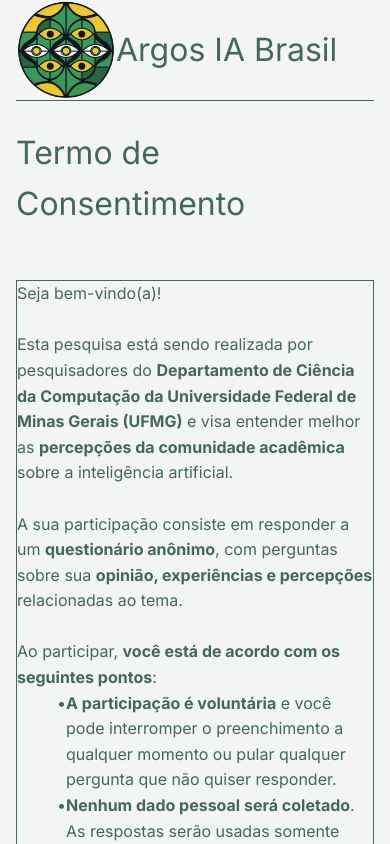
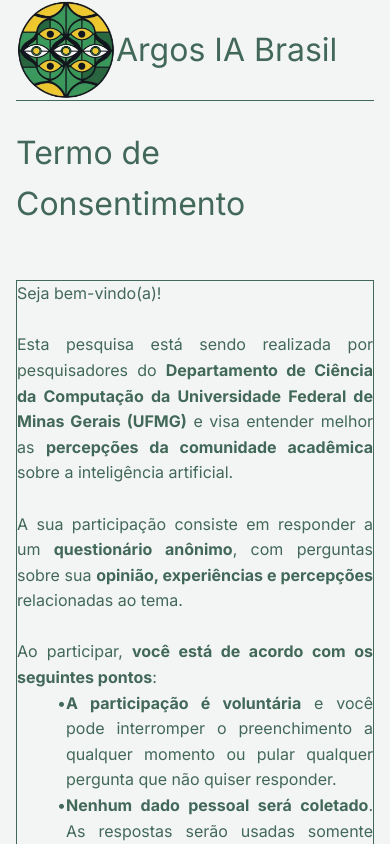
Before and after one commit to IgorJoaquimn/argosaibrasil, a Vue app: page /consent in a window 390 px wide. Shown: the top 844 px of the page. Built offline with nearby package versions, Linux system fonts and the light colour scheme.

Commit message:
put mobile consent form

```diff
--- a/src/views/ConsentView.vue
+++ b/src/views/ConsentView.vue
@@ -2,22 +2,17 @@
   <div class="max-w-3xl mx-auto px-4 sm:px-6 lg:px-8">
     <div class="bg-background rounded-xl p-6 lg:p-8">
     <br>
-      <h1 class="text-lg sm:text-2xl lg:text-4xl font-semibold text-primary-500 mb-6">
-        Termo de Consentimento
+    <h1 class="text-base sm:text-lg lg:text-4xl font-semibold text-primary-500">
+    Termo de Consentimento</h1>
 
-
-
-
-
-      </h1>
       <br>
       <br>
       <!-- Consent Text Box -->
       <div class="mb-8">
 
 
-          <div class="bg-background-light border border-primary-200 rounded-lg px-6 py-8  max-h-[700px] overflow-y-auto md:max-h-none  md:overflow-visible">
-            <div class="text-primary-500 leading-relaxed space-y-4 px-4">
+          <div class="bg-background-light border border-primary-200 rounded-lg px-8 py-8  max-h-[700px] overflow-y-auto md:max-h-none  md:overflow-visible">
+            <div class="text-primary-500 leading-relaxed space-y-4 px-4 text-justify">
               <p class="font-semibold text-lg pl-2">Seja bem-vindo(a)!</p>
 
 
```
